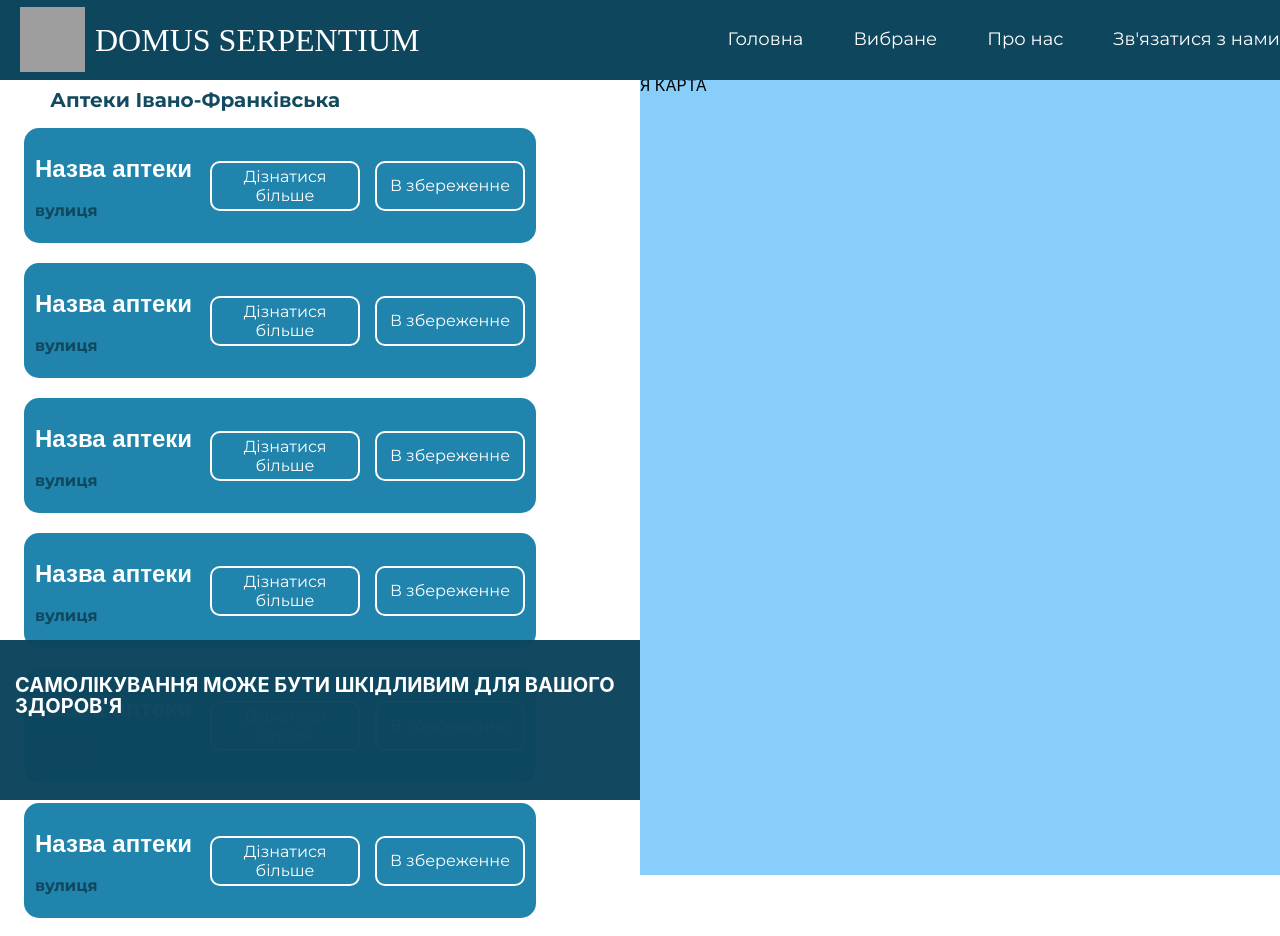
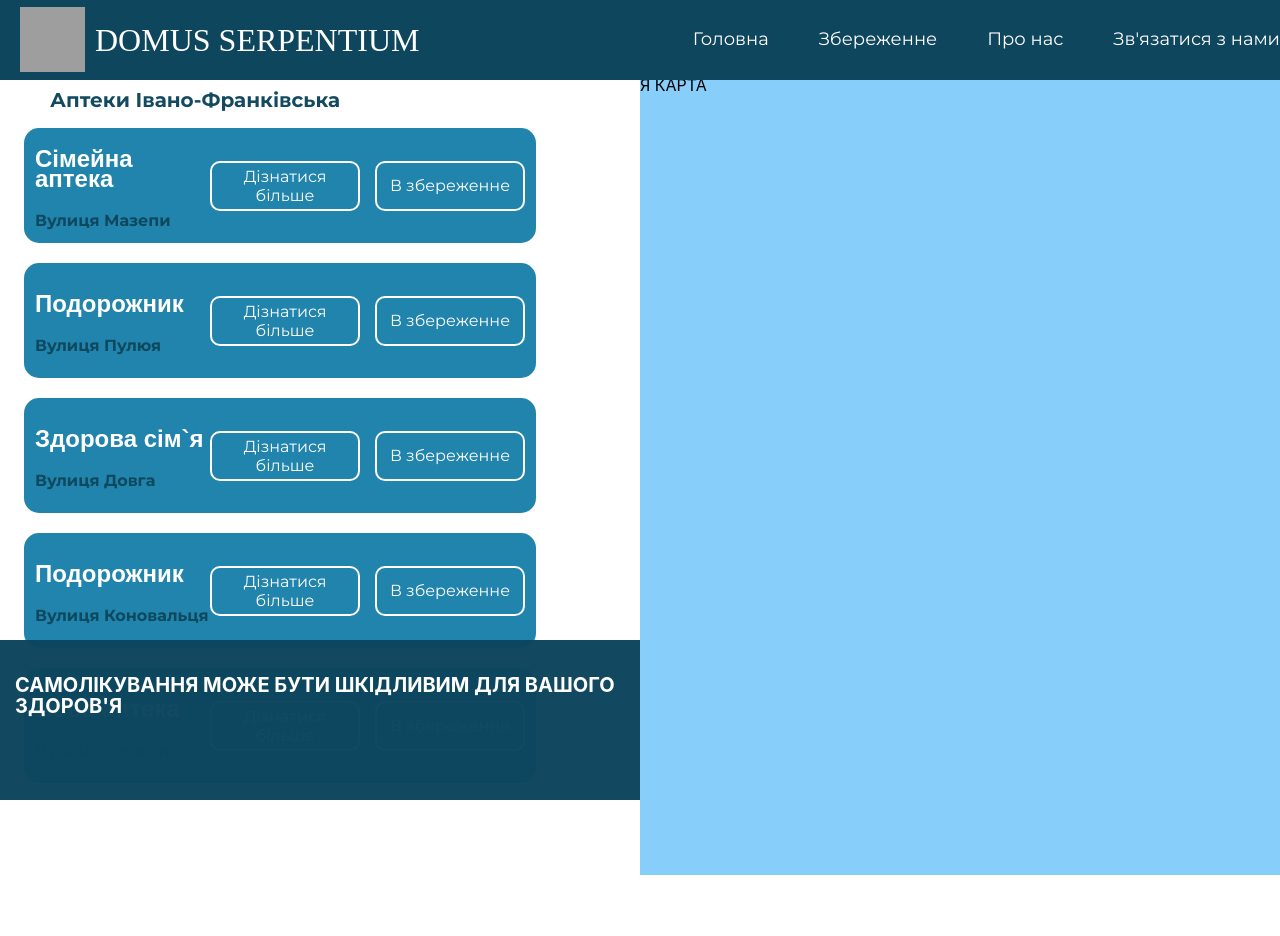
Before and after one commit to Noctuarn/pharmicies, a React (Create React App) app: page / in a window 1280 px wide. Shown: the top 936 px of the page. After the commit the page ends 803 px from the top, so only its background shows below. Built offline with nearby package versions, Linux system fonts and the light colour scheme; grey boxes are pictures that could not be loaded; a web font is replaced by a local one.

Commit message:
complete a card

```diff
--- a/package.json
+++ b/package.json
@@ -6,7 +6,9 @@
     "@testing-library/jest-dom": "^5.16.5",
     "@testing-library/react": "^13.4.0",
     "@testing-library/user-event": "^13.5.0",
+    "bootstrap": "^5.1.0",
     "react": "^18.2.0",
+    "react-bootstrap": "^2.5.0-beta.1",
     "react-dom": "^18.2.0",
     "react-scripts": "5.0.1",
     "web-vitals": "^2.1.4"
--- a/src/Components/card-list/CardList.js
+++ b/src/Components/card-list/CardList.js
@@ -1,20 +1,30 @@
 import React from "react";
 import Card from "../card/Card"
 
+import img1 from '../../Image/family.jpg';
+
 
 function CardList(){
+
+
+    const itemList = [
+        {id: 1, name: 'Сімейна аптека', imgurl: img1, street: 'Вулиця Мазепи'},
+        {id: 2, name: 'Подорожник', imgurl: img1, street: 'Вулиця Пулюя'},
+        {id: 3, name: 'Здорова сім`я', imgurl: img1, street: 'Вулиця Довга'},
+        {id: 4, name: 'Подорожник', imgurl: img1, street: 'Вулиця Коновальця'},
+        {id: 5, name: 'Нова аптека', imgurl: img1, street: 'Вулиця Тичини'}
+    ];
+
+
+
     return(
-        <div>
-            <Card/>
-            <Card/>
-            <Card/>
-            <Card/>
-            <Card/>
-            <Card/>
-            <Card/>
-            <Card/>
-            <Card/>
-        </div>
+
+       itemList.map(item => {
+        return (
+             <Card card={item} key={item.id} name = {item.name} street = {item.street} />
+        );
+     })
+
     )
 }
 
--- a/src/Components/card/Card.js
+++ b/src/Components/card/Card.js
@@ -1,16 +1,38 @@
-import React from "react";
+import React, {useState} from "react";
 import './card.css';
 
 
-function Card(){
+function Card(props){
+
+
+    const [buttonText, setButtonText] = useState('Дізнатися про аптеку');
+    const [buttonVariant, setButtonVariant] = useState('');
+
+    const [buttonText2, setButtonText2] = useState('У вибране');
+    const [buttonVariant2, setButtonVariant2] = useState('');
+
+
+    const MoreAbout = () => {
+      alert("Цю функцію необхідно реалізувати");
+  }
+
+  const ToSelected = () => {
+      setButtonText2('Готово');
+      setButtonVariant2('danger');
+  }
+
+
+
+
+
     return(
      <div className='card'>
       <div className="description">
-        <h3>Назва аптеки</h3>
-        <p>вулиця</p>
+        <h3>{props.name}</h3>
+        <p>{props.street}</p>
       </div>
       <div className="buttons">
-        <button className="more btn">Дізнатися більше</button>
+        <button className="more btn" onClick={MoreAbout}>Дізнатися більше</button>
         <button className="selected btn">В збереженне</button>
       </div>
      </div>
--- a/src/Components/card/card.css
+++ b/src/Components/card/card.css
@@ -30,7 +30,6 @@
   .buttons{
     display: flex;
     gap: 15px;
-
   }
 
   .btn{
@@ -45,3 +44,7 @@
     font-family: 'Montserrat', sans-serif;
     font-weight: 400;
   }
+
+  .btn:hover{
+    background-color:#0E465DFA;
+  }
--- a/src/Components/header/Header.js
+++ b/src/Components/header/Header.js
@@ -15,7 +15,7 @@ function Header(){
 
           <div className='header__menu'>
               <a className='menu__links' href='#'>Головна</a>
-              <a className='menu__links' href='#'>Вибране</a>
+              <a className='menu__links' href='#'>Збереженне</a>
               <a className='menu__links' href='#'>Про нас</a>
               <a className='menu__links' href='#'>Зв'язатися з нами</a>
           </div>
```
Also changed, not shown: 1 other file (tests, documents, lock files or other folders).
